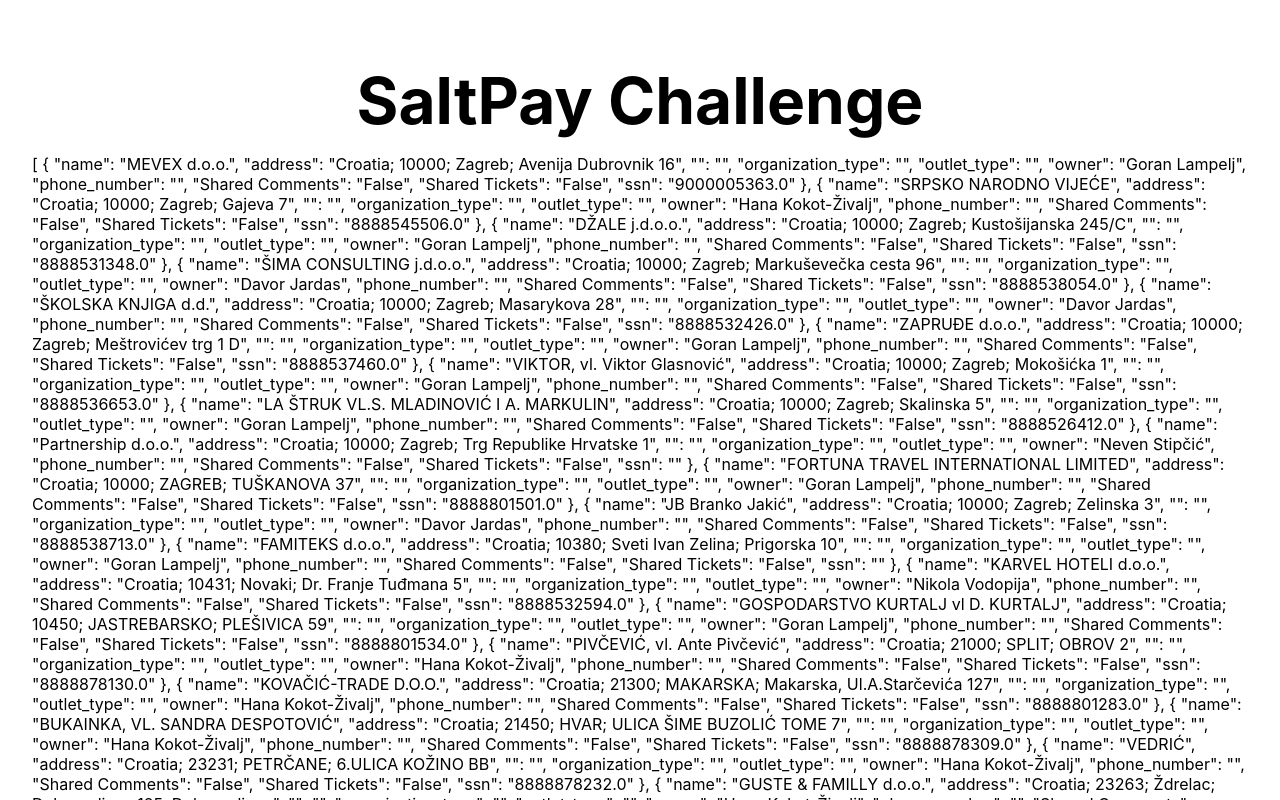
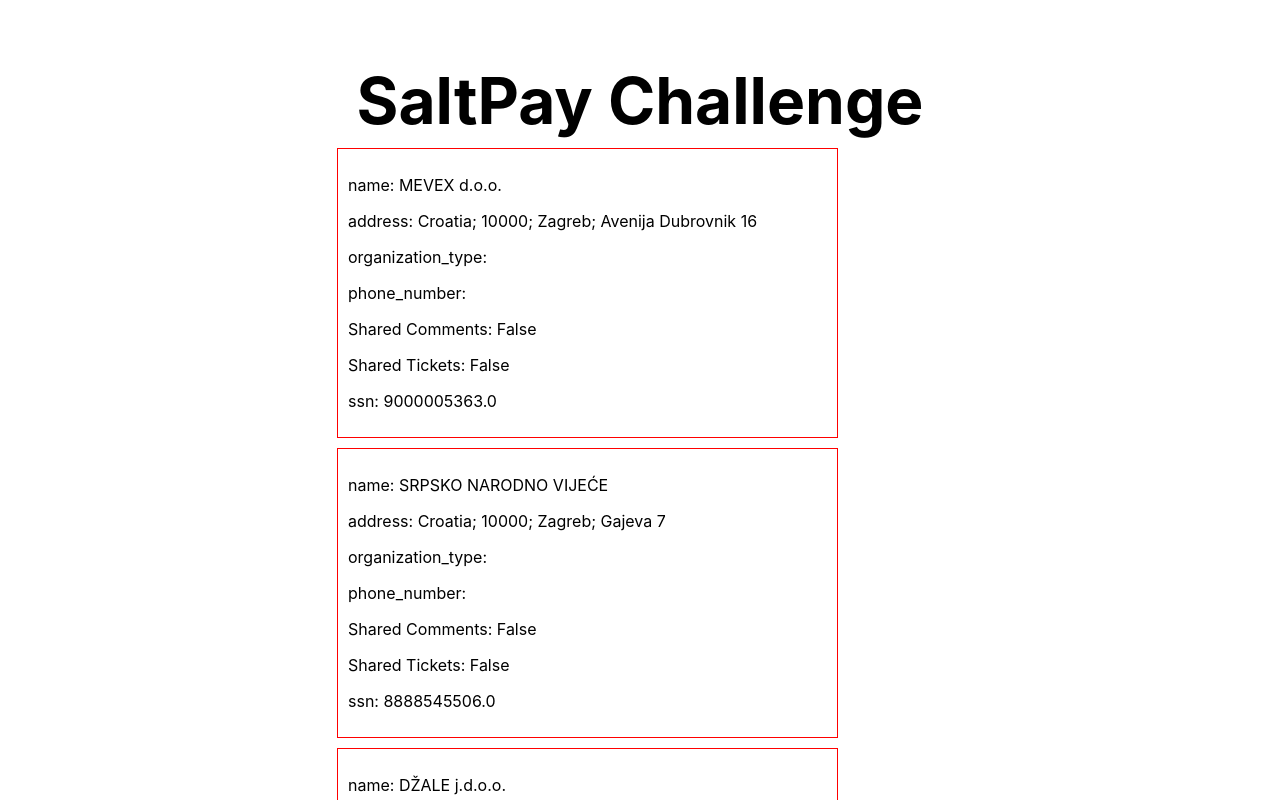
Before and after one commit to tomheaton/oxfordhack-minichallenge, a Next.js app: page / in a window 1280 px wide. Shown: the top 800 px of the page. Built offline with nearby package versions, Linux system fonts and the light colour scheme.

Commit message:
add org card

```diff
--- /dev/null
+++ b/pages/components/card.tsx
@@ -0,0 +1,21 @@
+import React from "react";
+import { Org } from "../types/types";
+import styles from "../../styles/Card.module.css";
+
+const Card: React.FC<{org: Org}> = ({ org }) => {
+
+    return (
+        <div className={styles.card}>
+            {/*{JSON.stringify(org, null, 4)}*/}
+            <p>name: {org.name}</p>
+            <p>address: {org.address}</p>
+            <p>organization_type: {org.organization_type}</p>
+            <p>phone_number: {org.phone_number}</p>
+            <p>Shared Comments: {org["Shared Comments"]}</p>
+            <p>Shared Tickets: {org["Shared Tickets"]}</p>
+            <p>ssn: {org.ssn}</p>
+        </div>
+    );
+}
+
+export default Card;
--- a/pages/index.tsx
+++ b/pages/index.tsx
@@ -1,18 +1,18 @@
 import type {NextPage} from 'next'
 import Head from 'next/head'
 import styles from '../styles/Home.module.css'
+import Card from "./components/card";
+import { Org } from "./types/types";
 
-let data = require("../input.json");
-// data = JSON.parse(data);
-console.log(data);
+const data = require("../input.json");
 
 const Home: NextPage = () => {
     return (
         <div className={styles.container}>
             <Head>
                 <title>SaltPay Challenge - Oxford Hack 2022</title>
-                <meta name="description" content="Generated by create next app" />
-                <link rel="icon" href="/favicon.ico" />
+                <meta name={"description"} content={"Generated by create next app"} />
+                <link rel={"icon"} href={"/favicon.ico"} />
             </Head>
 
             <main className={styles.main}>
@@ -20,9 +20,17 @@
                     SaltPay Challenge
                 </h1>
 
-                <p>
-                    {JSON.stringify(data, null, 4)}
-                </p>
+                {/*<p>{JSON.stringify(data, null, 4)}</p>*/}
+
+                <div>
+                    {
+                        data.map((element: Org, index: number) => {
+                            return (
+                                <Card key={index} org={element} />
+                            );
+                        })
+                    }
+                </div>
             </main>
         </div>
     )
--- /dev/null
+++ b/pages/types/types.ts
@@ -0,0 +1,13 @@
+type Org = {
+    name: string
+    address: string
+    organization_type: string
+    outlet_type: string
+    owner: string
+    phone_number: string
+    "Shared Comments": string
+    "Shared Tickets": string
+    ssn: string
+}
+
+export type { Org };
--- /dev/null
+++ b/styles/Card.module.css
@@ -0,0 +1,6 @@
+.card {
+    width: 80%;
+    border: red solid 1px;
+    padding: 10px;
+    margin: 10px;
+}
```
